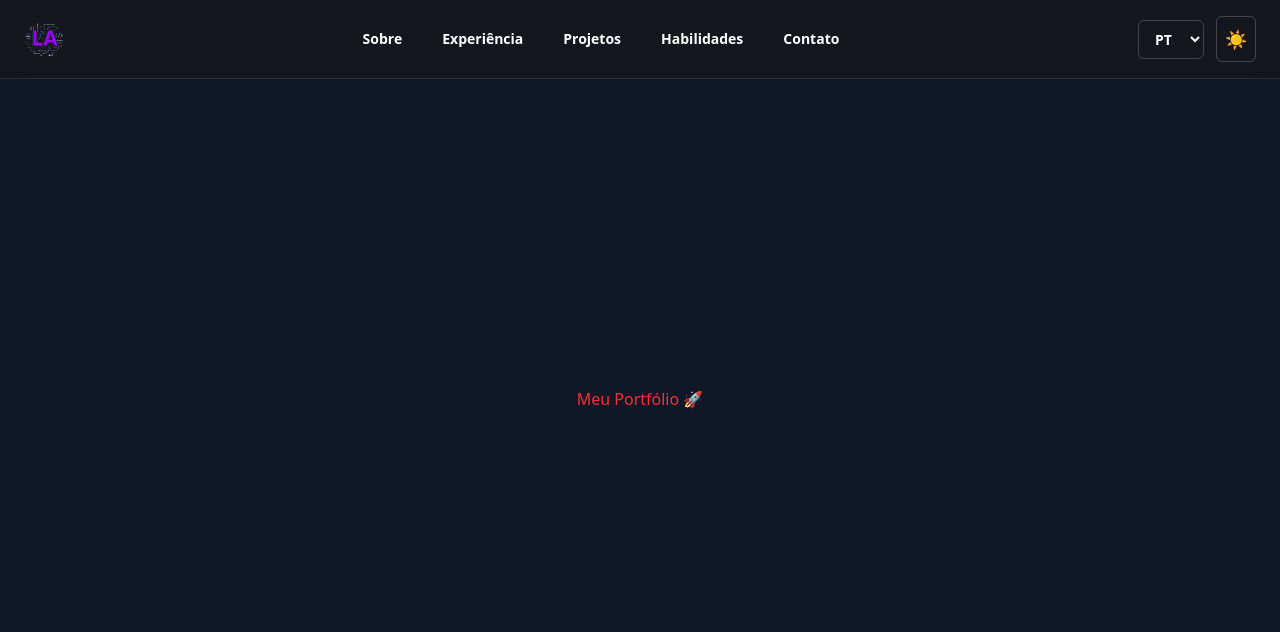
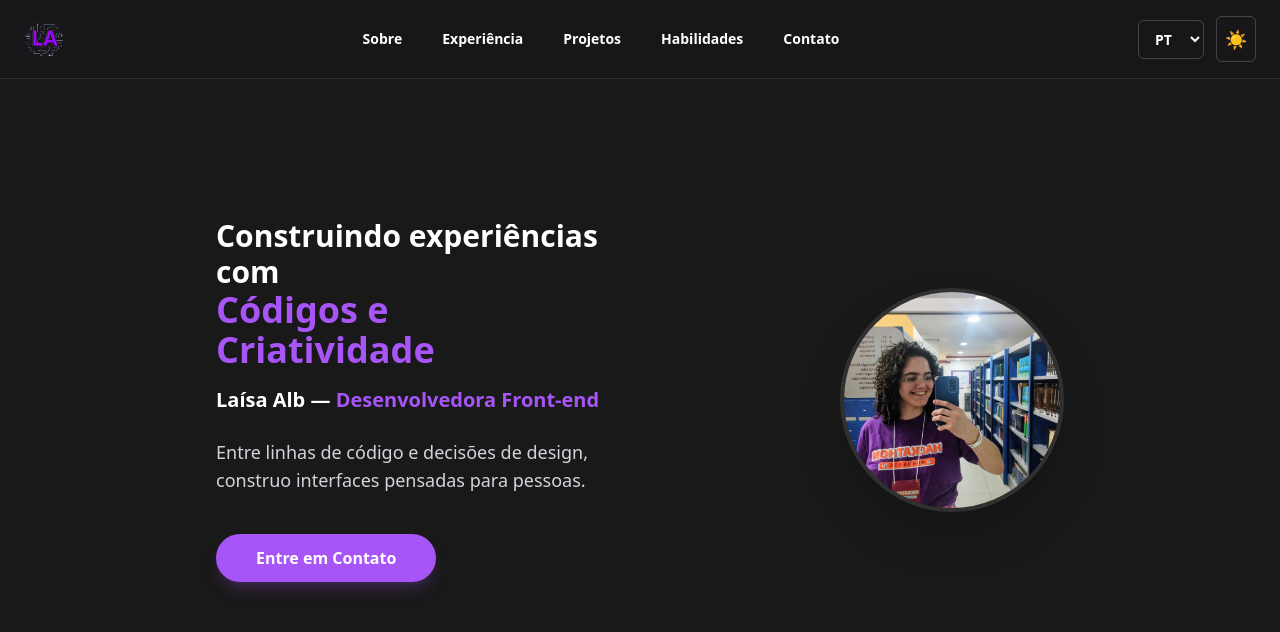
Before and after one commit to LaisaAlb/laisaalbPortfolio, a React (Vite) app: page / in a window 1280 px wide. Shown: the top 632 px of the page. Built offline with nearby package versions, Linux system fonts and the light colour scheme.

Commit message:
feat(hero): Adicionando a seção hero

```diff
--- a/src/App.jsx
+++ b/src/App.jsx
@@ -1,13 +1,12 @@
 import './App.css'
 import Header from './components/Header/Header'
+import Hero from './sections/Hero/Hero'
 
 function App() {
   return (
-    <div className="min-h-screen flex items-center justify-center bg-gray-900">
+    <div className="min-h-screen flex items-center justify-center bg-[#191919]">
       <Header />
-      <h1 className="text-4xl font-bold text-red-500">
-        Meu Portfólio 🚀
-      </h1>
+      <Hero/>
     </div>
   )
 }
--- a/src/i18n/en.ts
+++ b/src/i18n/en.ts
@@ -7,9 +7,11 @@ export const en = {
     contact: 'Contact',
   },
   hero: {
-    title: 'Building experiences with',
-    highlight: 'code and creativity',
-    role: 'Front-End Developer',
-    button: 'Get in touch',
+    title: "Hi, I'm Laísa",
+    subtitle: "Front-End Developer",
+    description:
+      "Between lines of code and design decisions, I build interfaces made for people.",
+    projects: "View projects",
+    contact: "Get in touch",
   },
 }
--- a/src/i18n/es.ts
+++ b/src/i18n/es.ts
@@ -7,9 +7,10 @@ export const es = {
     contact: 'Contacto',
   },
   hero: {
-    title: 'Construyendo experiencias con',
-    highlight: 'código y creatividad',
-    role: 'Desarrolladora Front-End',
-    button: 'Contáctame',
+    title: "Hola, soy Laísa",
+    subtitle: "Desarrolladora Front-End",
+    description:
+      "Entre líneas de código y decisiones de diseño, construyo interfaces pensadas para las personas.",
+    contact: "Contáctame",
   },
 }
--- a/src/i18n/pt.ts
+++ b/src/i18n/pt.ts
@@ -7,9 +7,11 @@ export const pt = {
     contact: 'Contato',
   },
   hero: {
-    title: 'Construindo experiências com',
-    highlight: 'códigos e criatividade',
-    role: 'Desenvolvedora Front-End',
-    button: 'Entre em contato',
+    title: "Olá, eu sou a Laísa",
+    subtitle: "Desenvolvedora Front-End",
+    description:
+      "Entre linhas de código e decisões de design, construo interfaces pensadas para pessoas.",
+    projects: "Ver projetos",
+    contact: "Entrar em contato",
   },
 }
--- /dev/null
+++ b/src/sections/Hero/Hero.tsx
@@ -0,0 +1,54 @@
+import { useLanguage } from "../../contexts/LanguageContext"
+import FotoLaisa from "../../assets/images/laisaFoto2.jpeg"
+
+export default function Hero() {
+  const { t } = useLanguage()
+
+  return (
+    <section className="min-h-[90vh] flex items-center justify-center px-6 py-30 text-white">
+      <div className="max-w-7xl w-full flex flex-col md:flex-row items-center justify-between gap-12">
+
+        {/* TEXTO */}
+        <div className="flex-1 text-center md:text-left order-2 md:order-1">
+          <h1 className="max-w-3xl mx-auto md:mx-0 text-[1.5rem] md:text-3xl font-black leading-snug">
+            Construindo experiências com
+            <span className="block text-[#a855f7] text-3xl md:text-4xl">
+              Códigos e Criatividade
+            </span>
+          </h1>
+
+          <h2 className="mt-4 text-lg md:text-xl font-bold">
+            Laísa Alb — <span className="text-[#a855f7]">Desenvolvedora Front-end</span>
+          </h2>
+
+          <p className="mt-6 text-base md:text-lg text-gray-300 max-w-xl mx-auto md:mx-0 leading-relaxed">
+            {t.hero.description}
+          </p>
+
+          <div className="mt-10 flex justify-center md:justify-start">
+            <a
+              href="#contact"
+              className="inline-block px-10 py-3 rounded-full font-bold text-base bg-[#a855f7] hover:bg-[#9333ea] transition-all transform hover:scale-105 shadow-lg shadow-purple-500/20"
+            >
+              Entre em Contato
+            </a>
+          </div>
+        </div>
+
+        <div className="flex-1 flex justify-center md:justify-end order-1 md:order-2">
+          <div className="relative group">
+
+            <div className="relative w-56 h-56 md:w-90 md:h-90 rounded-full border-4 border-white/10 overflow-hidden shadow-2xl">
+              <img
+                src={FotoLaisa}
+                alt="Foto de Laísa Albuquerque"
+                className="w-full h-full object-cover"
+              />
+            </div>
+          </div>
+        </div>
+
+      </div>
+    </section>
+  )
+}
--- a/tailwind.config.ts
+++ b/tailwind.config.ts
@@ -9,7 +9,7 @@ export default {
           light: '#FFFFFF',
         },
         surface: {
-          dark: '#120b2f',
+          dark: '#191919',
           light: '#ffffff',
         },
         primary: {
@@ -18,7 +18,7 @@ export default {
         },
         text: {
           dark: '#ffffff',
-          light: '#0f172a',
+          light: '#191919',
           mutedDark: '#c7c7d1',
           mutedLight: '#475569',
         },
```
Also changed, not shown: src/assets/images/laisaFoto1.png (added), src/assets/images/laisaFoto2.jpeg (added).
